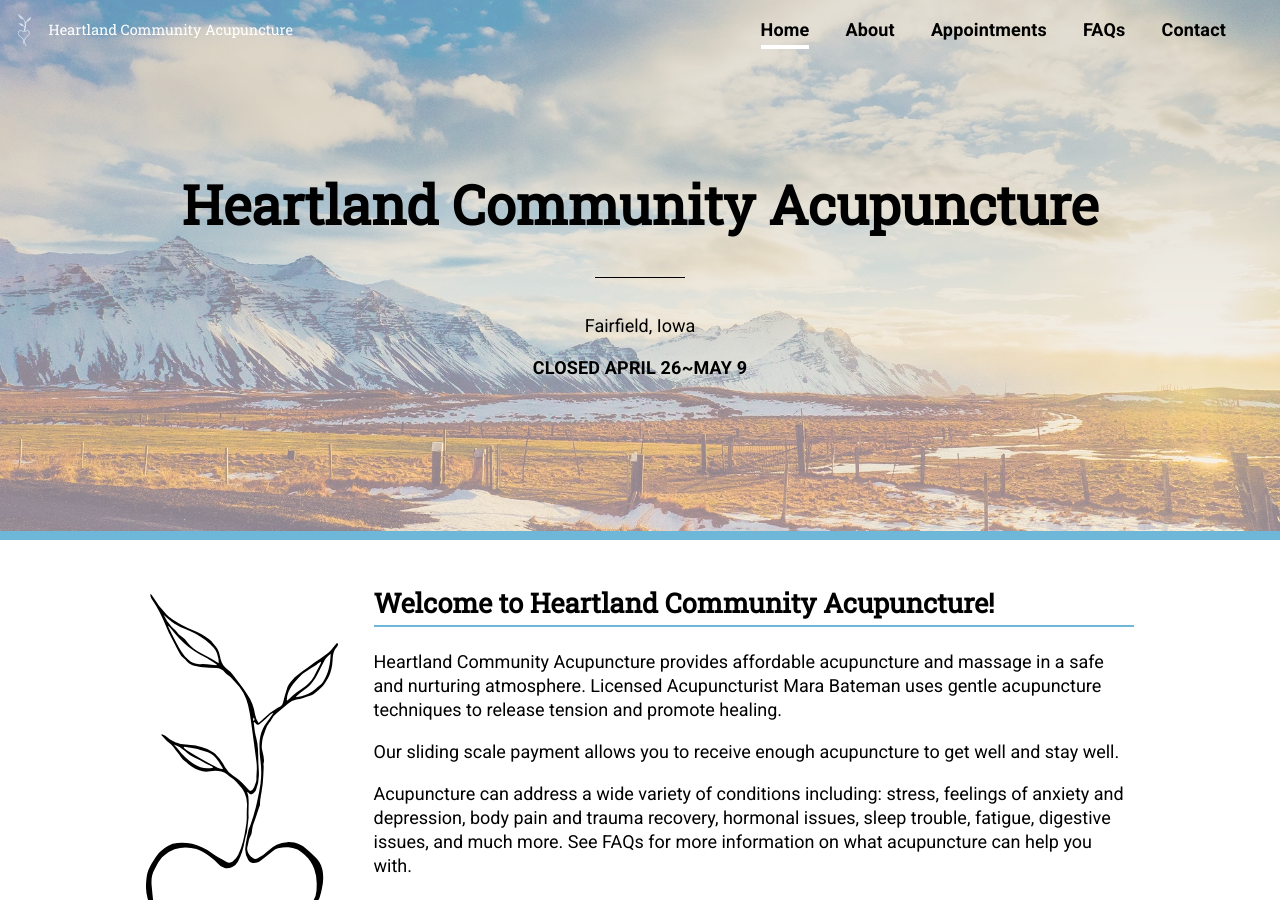
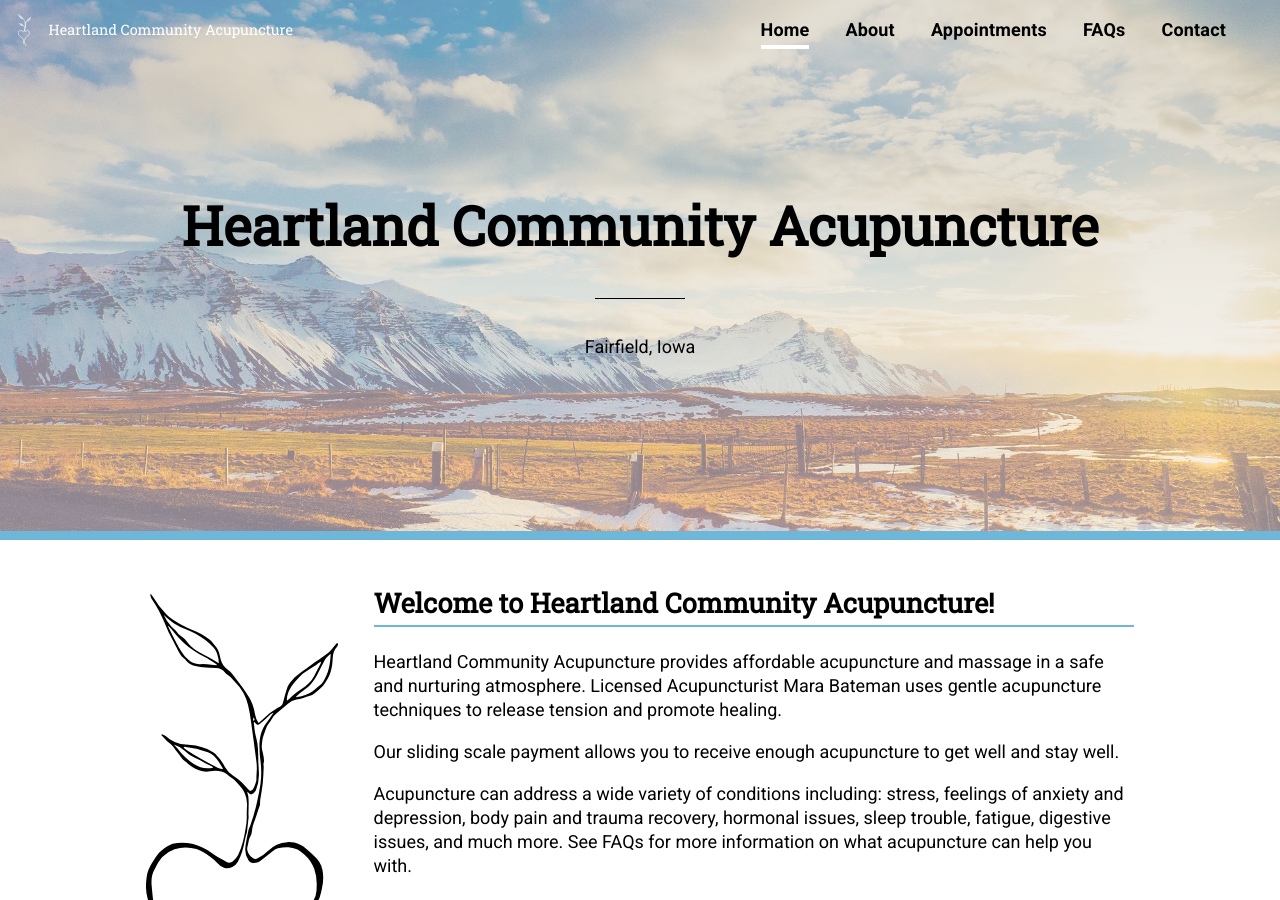
Before and after one commit to alwaysblank/heartlandacu, a Jekyll site: the page built from index.md, in a window 1280 px wide and 900 px high. Built offline with Jekyll 4.4.1, drawn with Linux system fonts in a browser that asks for light colours; a script that is not in the unit is left out; some of the changed text lies outside the part shown.

Commit message:
Update Pages “index”

```diff
--- a/index.md
+++ b/index.md
@@ -2,10 +2,7 @@
 layout: home
 title: Heartland Community Acupuncture
 masthead: /assets/images/uploads/mountains.jpg
-intro: |-
-  Fairfield, Iowa
-
-  **CLOSED APRIL 26~MAY 9**
+intro: 'Fairfield, Iowa'
 ---
 ## Welcome to Heartland Community Acupuncture!
 
```
Also changed, not shown: other parts of index.md (+0 -2 lines).
